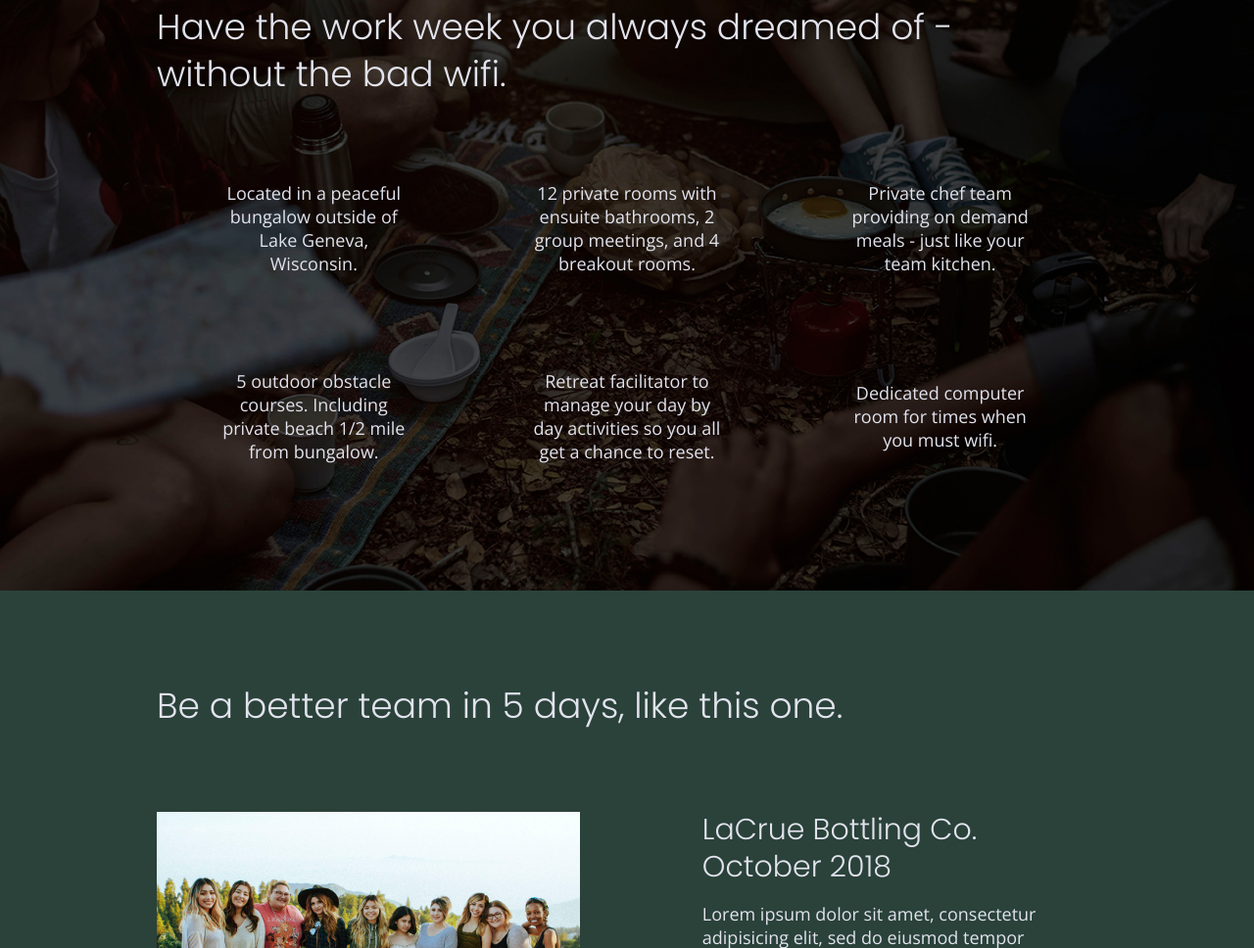
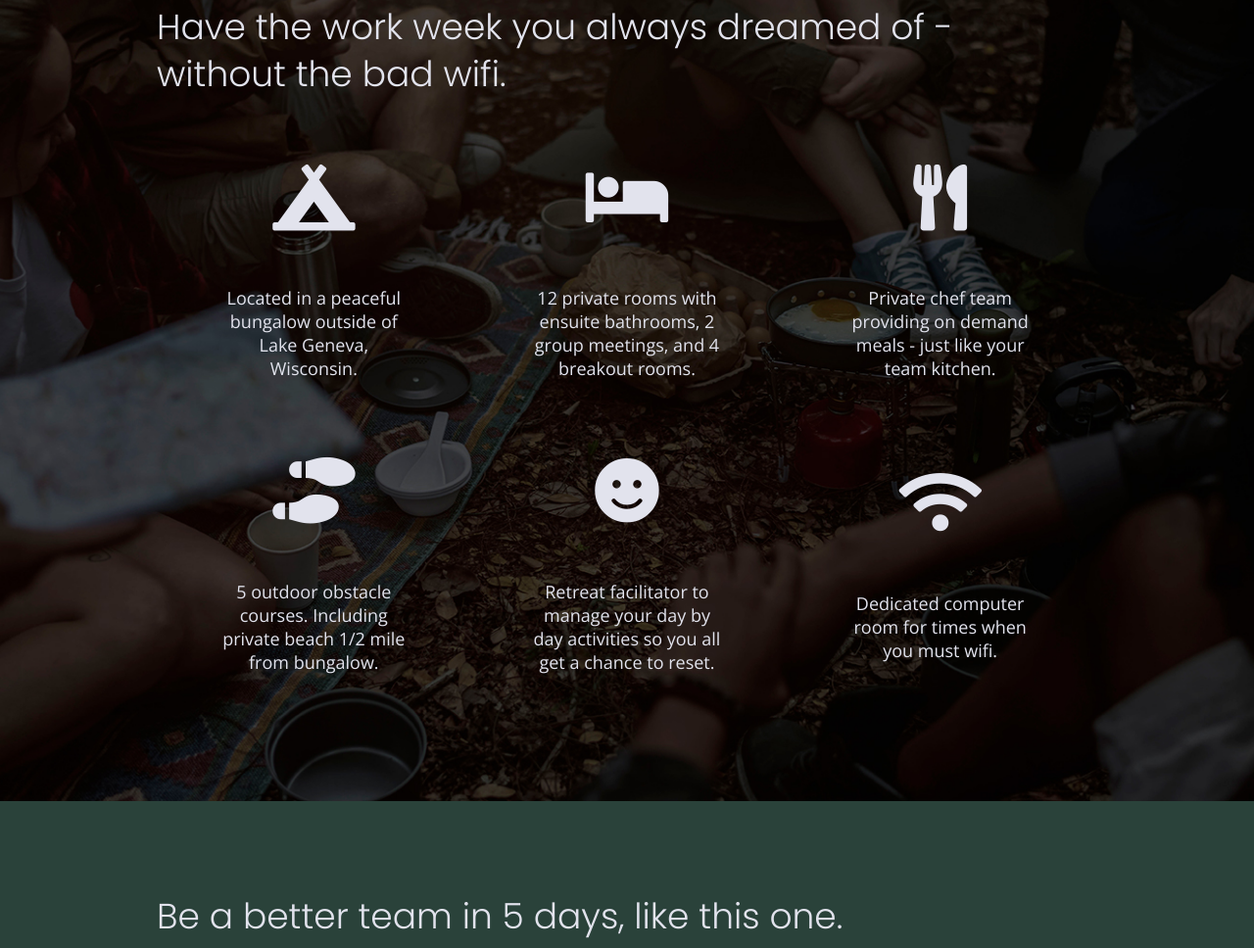
Before and after one commit to Kerr5/unplugged-retreat, a website: page index.html in a window 1280 px wide. Shown: the part 952-1920 px from the top of the page at 98% size. Drawn offline with nearby package versions, Linux system fonts and the light colour scheme.

Commit message:
added font awesomse and icons

```diff
--- a/css/main.css
+++ b/css/main.css
@@ -332,6 +332,10 @@ aside .form .download-itinerary {  /*not shown in solutions*/
   background-size: cover;
 }
 
+.features i {
+  font-size: 3.75em;
+  margin-bottom: 40px;
+}
 .features h2 {
   margin: 0 0 60px 0;/* solution code just has margin-bottom: 60px; */
   }
--- a/index.html
+++ b/index.html
@@ -17,6 +17,9 @@
 
   <link rel="stylesheet" href="css/normalize.css">
   <link rel="stylesheet" href="css/main.css">
+
+  <!-- FontAwesome CDN version 5.5 -->
+  <link rel="stylesheet" href="https://use.fontawesome.com/releases/v5.5.0/css/all.css" integrity="sha384-B4dIYHKNBt8Bc12p+WXckhzcICo0wtJAoU8YZTY5qE0Id1GSseTk6S+L3BlXeVIU" crossorigin="anonymous">
 
   <meta name="theme-color" content="#fafafa">
 
@@ -72,6 +75,7 @@
         <div class="features-items">
           <article>
             <p class="fontawesome-icon">
+              <i class="fas fa-campground"></i>
             </p>
             <p class="features-item-description">
                Located in a peaceful bungalow outside of Lake Geneva, Wisconsin.
@@ -79,6 +83,7 @@
           </article>
           <article>
             <p class="fontawesome-icon">
+              <i class="fas fa-bed"></i>
             </p>
             <p class="features-item-description">
                12 private rooms with ensuite bathrooms, 2 group meetings, and 4 breakout rooms.
@@ -86,6 +91,7 @@
           </article>
           <article>
             <p class="fontawesome-icon">
+              <i class="fas fa-utensils"></i>
             </p>
             <p class="features-item-description">
                Private chef team providing on demand meals - just like your team kitchen.
@@ -93,6 +99,7 @@
           </article>
           <article>
             <p class="fontawesome-icon">
+              <i class="fas fa-shoe-prints"></i>
             </p>
             <p class="features-item-description">
                5 outdoor obstacle courses. Including private beach 1/2 mile from bungalow.
@@ -100,6 +107,7 @@
           </article>
           <article>
             <p class="fontawesome-icon">
+              <i class="fas fa-smile"></i>
             </p>
             <p class="features-item-description">
                Retreat facilitator to manage your day by day activities so you all get a chance to reset.
@@ -107,6 +115,7 @@
           </article>
           <article>
             <p class="fontawesome-icon">
+              <i class="fas fa-wifi"></i>
             </p>
             <p class="features-item-description">
                Dedicated computer room for times when you must wifi.
```
Also changed, not shown: about/index.html (+2 -1 lines), faq/index.html (+2 -0 lines).
